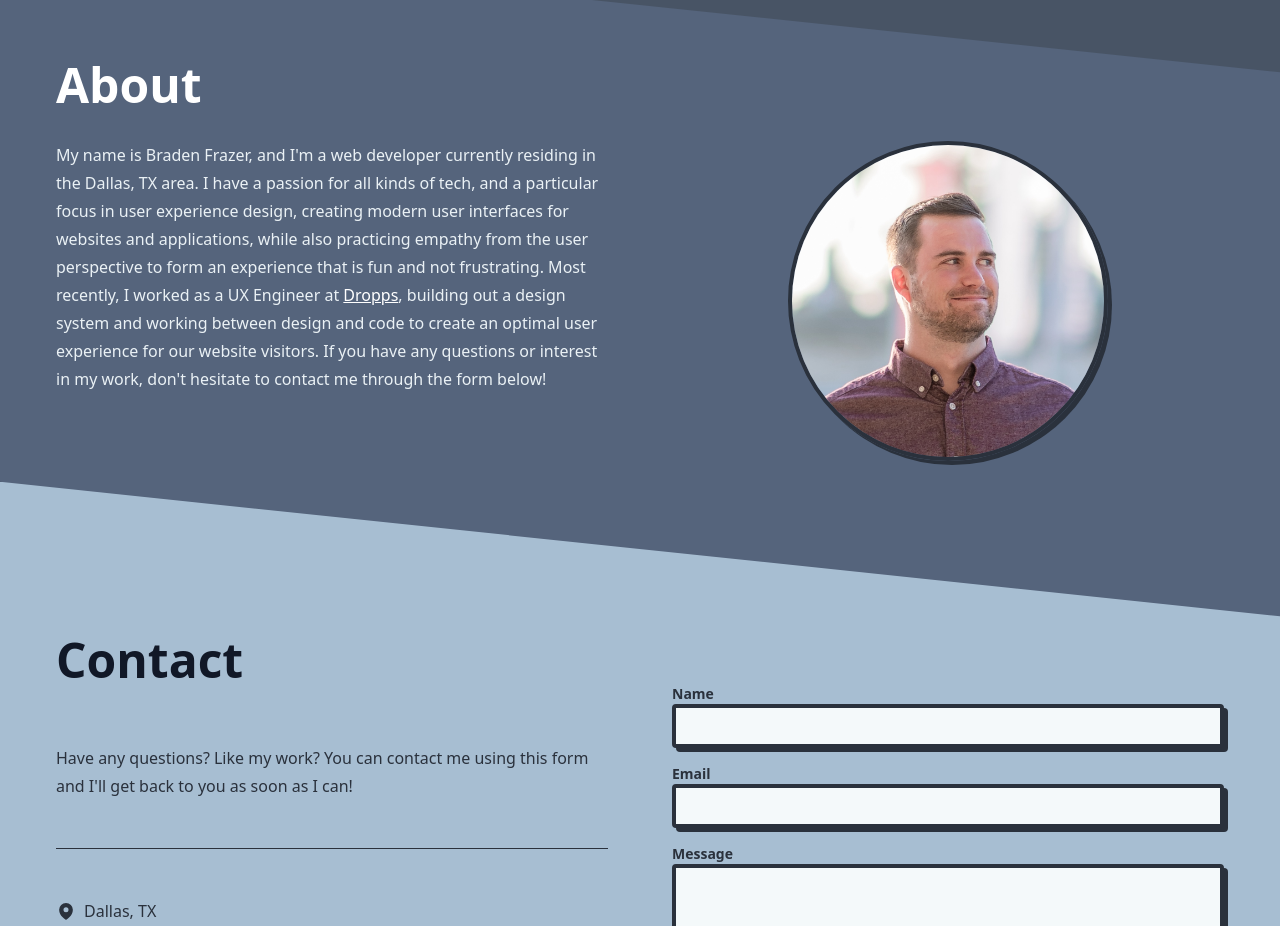
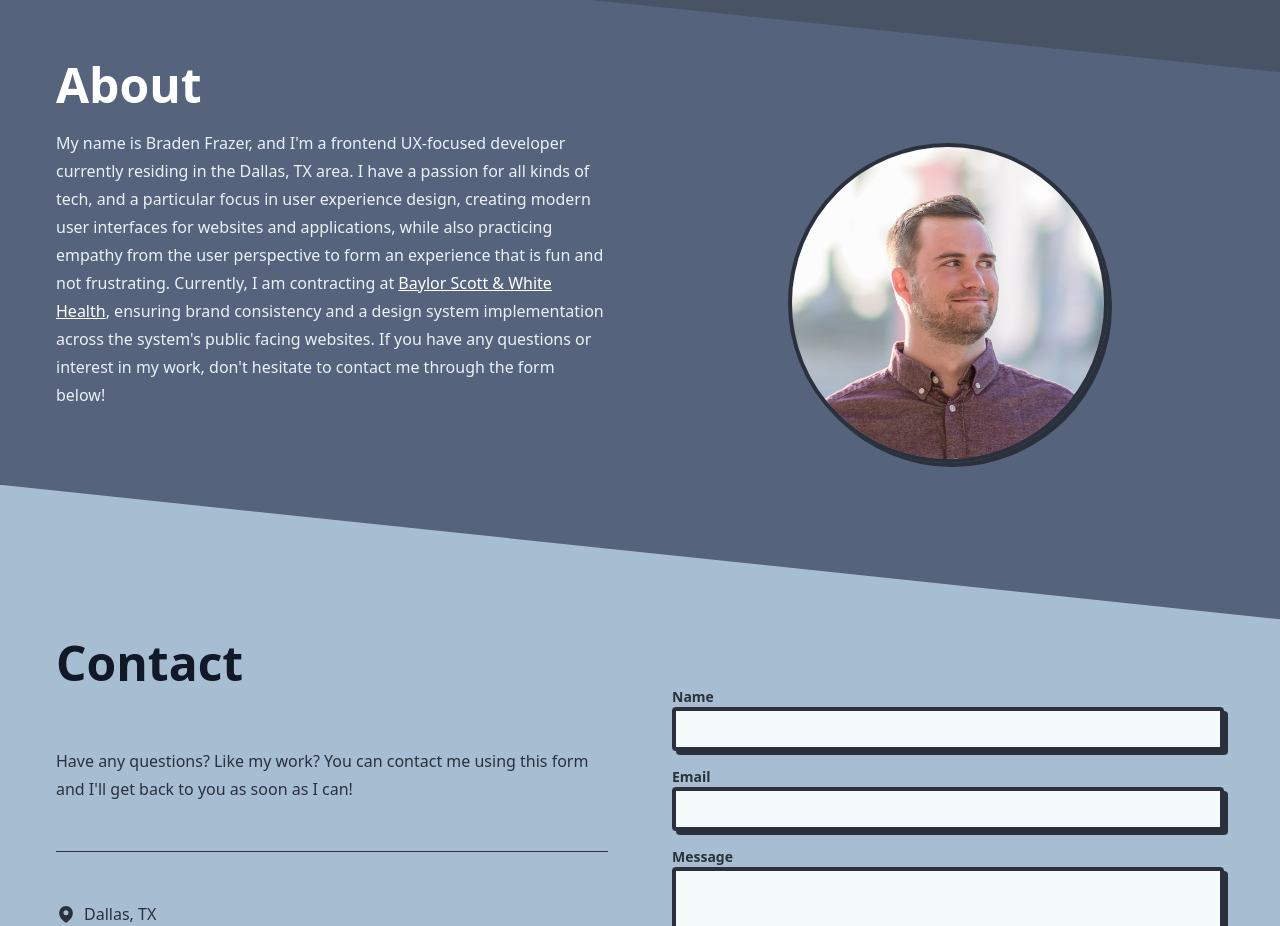
Before and after one commit to bradenfrazer/portfolio, a React (Vite) app: page / in a window 1280 px wide. Shown: the part 4140-5066 px from the top of the page. Built offline with nearby package versions, Linux system fonts and the light colour scheme.

Commit message:
update for BSWH info

```diff
--- a/src/components/About.tsx
+++ b/src/components/About.tsx
@@ -17,19 +17,20 @@ export const About = () => {
       </div>
       <div className="pb-[var(--skew-padding)]">
         <p>
-          My name is Braden Frazer, and I'm a web developer currently residing
-          in the Dallas, TX area. I have a passion for all kinds of tech, and a
-          particular focus in user experience design, creating modern user
-          interfaces for websites and applications, while also practicing
-          empathy from the user perspective to form an experience that is fun
-          and not frustrating. Most recently, I worked as a UX Engineer at{" "}
-          <a href="https://www.dropps.com/" target="_blank">
-            Dropps
+          My name is Braden Frazer, and I'm a frontend UX-focused developer
+          currently residing in the Dallas, TX area. I have a passion for all
+          kinds of tech, and a particular focus in user experience design,
+          creating modern user interfaces for websites and applications, while
+          also practicing empathy from the user perspective to form an
+          experience that is fun and not frustrating. Currently, I am
+          contracting at{" "}
+          <a href="https://www.bswhealth.com/" target="_blank">
+            Baylor Scott & White Health
           </a>
-          , building out a design system and working between design and code to
-          create an optimal user experience for our website visitors. If you
-          have any questions or interest in my work, don't hesitate to contact
-          me through the form below!
+          , ensuring brand consistency and a design system implementation across
+          the system's public facing websites. If you have any questions or
+          interest in my work, don't hesitate to contact me through the form
+          below!
         </p>
       </div>
     </Section>
```
